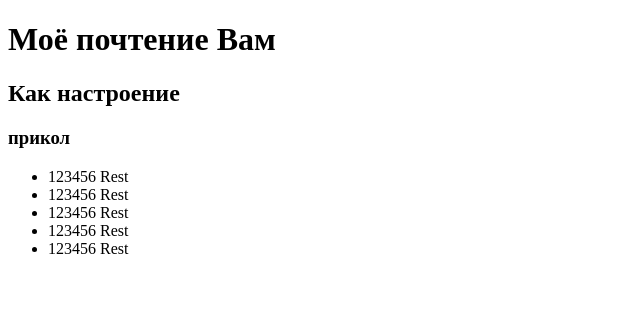
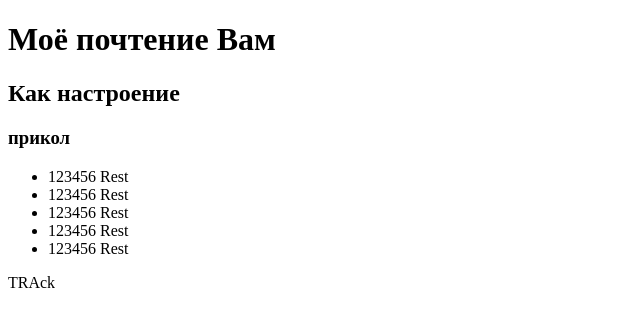
Before and after one commit to Sviatoslav-Kryachev/verstka, a plain HTML site: page HomeTask/HomeTask2/index.html in a window 1280 px wide. Shown: the full height of the page, 0-640 px from the left. Drawn offline with Linux system fonts and the light colour scheme.

Commit message:
wwwqqqeeerrr

```diff
--- a/HomeTask/HomeTask2/index.html
+++ b/HomeTask/HomeTask2/index.html
@@ -18,7 +18,7 @@
 	<li>123456 Rest</li>
 	<li>123456 Rest</li>
 </ul>
-<div class="fragment"></div>
+<div class="fragment">TRAck</div>
 
 </body>
 </html>
```
